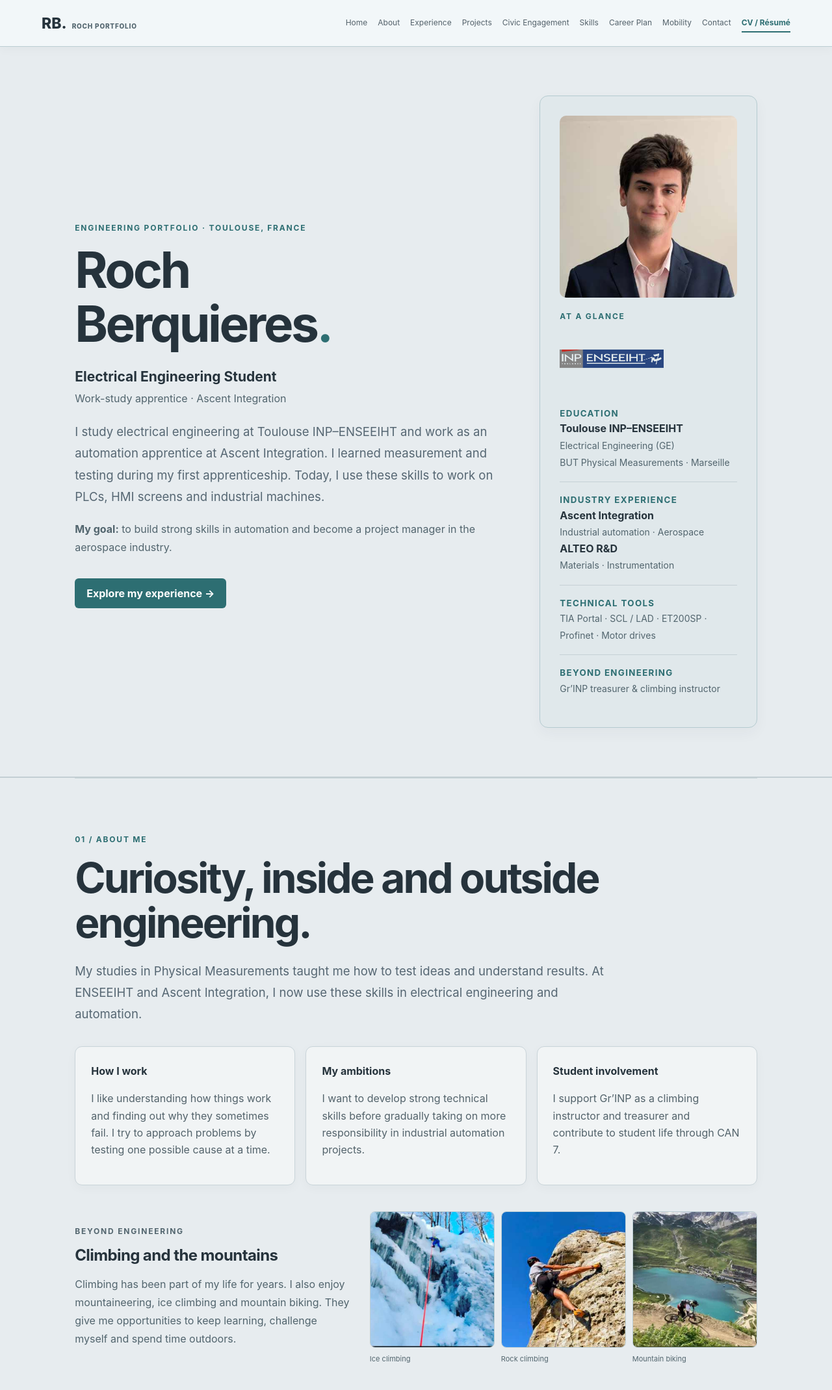
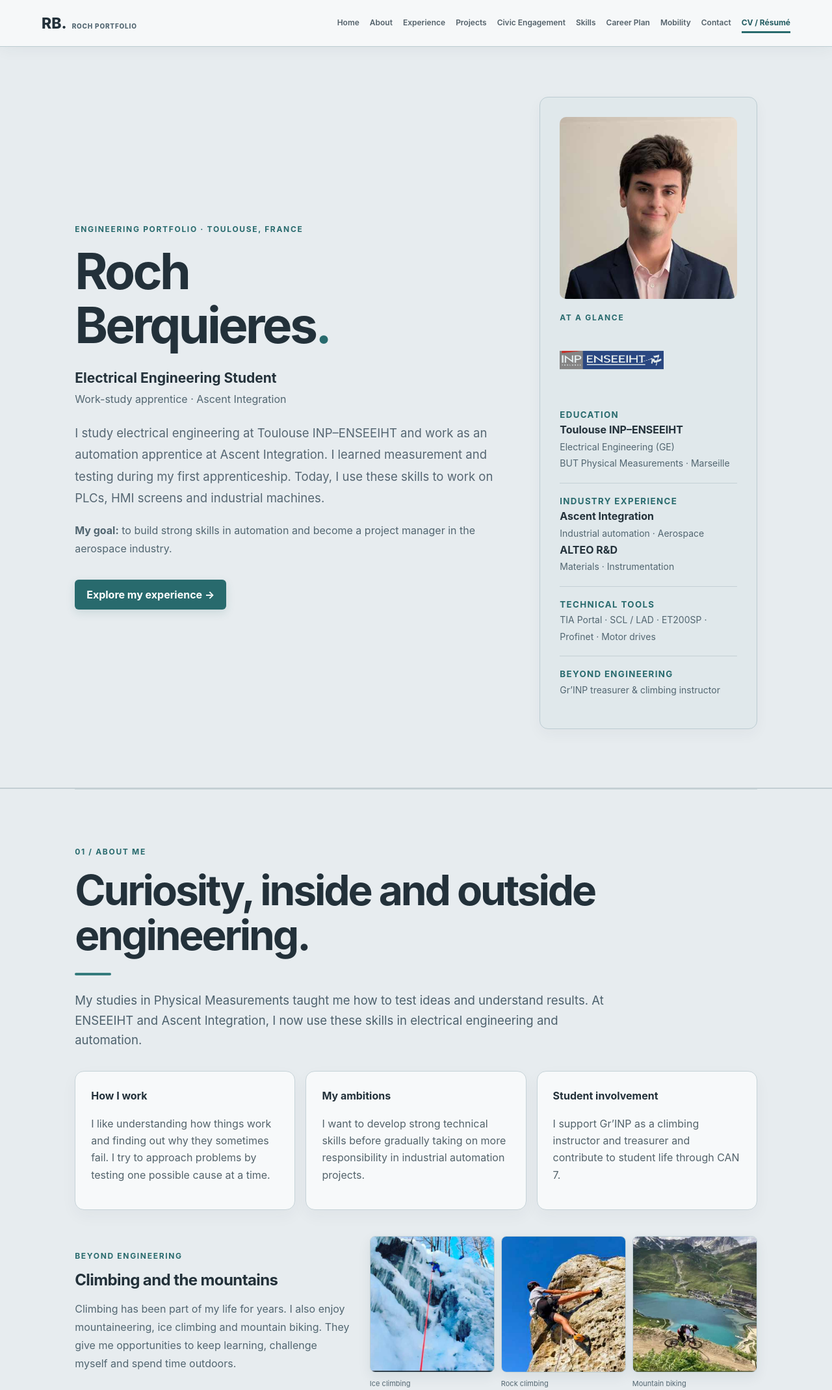
Before and after one commit to Rortuuii/roch-portfolio, a plain HTML site: page index.html in a window 1280 px wide. Shown: the top 2139 px of the page at 65% size. Drawn offline with Linux system fonts and the light colour scheme.

Commit message:
Polish portfolio with restrained gray theme, clearer typography and softer cards

```diff
--- a/index.html
+++ b/index.html
@@ -268,6 +268,31 @@ section:nth-child(3n) .card,
 .nas-fusion-figure a{display:block;width:100%;cursor:zoom-in}
 .nas-fusion-figure img{display:block;width:100%;height:auto;max-height:480px;object-fit:contain;border-radius:9px;border:1px solid #cbd3d7;background:#eef0f1}
 .nas-fusion-figure a:focus-visible{outline:3px solid var(--accent);outline-offset:3px}
+
+:root{--bg:#e7ecef;--panel:#f6f8f9;--line:#c4d0d5;--ink:#23313a;--accent:#286a6d;--muted:#526671}
+body{background:#e7ecef}
+header{background:rgba(246,248,249,.97);border-bottom:1px solid #bdcdd2;box-shadow:0 4px 22px rgba(30,52,62,.05)}
+nav a{transition:color .2s,border-color .2s;font-weight:600}
+nav a.active{color:#235c61;border-bottom:3px solid #286a6d}
+main>section,main>section#home,main>section#about,main>section#experience,main>section#projects,main>section#civic,main>section#skills,main>section#career,main>section#mobility,main>section#contact,main>section#cv{background:#e7ecef}
+main>section:nth-child(2n){background:#ebeff1}
+main>section{border-bottom:1px solid #c3cfd4;box-shadow:none;padding-top:clamp(65px,6vw,98px);padding-bottom:clamp(70px,7vw,105px)}
+.container{max-width:1130px}
+section .kicker{letter-spacing:.14em;color:#286a6d}
+section h1{letter-spacing:-.048em}
+section .container>h1:after{content:"";display:block;width:56px;height:4px;border-radius:2px;background:#347b7c;margin-top:24px}
+section .container>.lead{max-width:820px;color:#4d616d;line-height:1.66}
+section .card,section:nth-child(3n) .card,.case-study,.contact-card,.uni,.civic-cards .card{background:#f7f9fa;border:1px solid #c6d3d8;box-shadow:0 9px 24px rgba(35,54,62,.045);border-radius:14px}
+section .card,section:nth-child(3n) .card,.contact-card,.uni{transition:transform .2s ease,box-shadow .2s ease,border-color .2s ease}
+@media(hover:hover){section .card:hover,.contact-card:hover,.uni:hover{transform:translateY(-3px);border-color:#9abcc0;box-shadow:0 16px 29px rgba(35,54,62,.075)}}
+.btn{background:#286a6d;box-shadow:0 5px 14px rgba(40,106,109,.15);transition:transform .2s,background .2s}.btn:hover{background:#215b5f;transform:translateY(-2px)}
+.factbox{background:#e0e8eb;border-color:#bcccd2}
+.role{border-top:1px solid #c0cfd4}.step{border-bottom:1px solid #cbd6da}
+.feeder-hardware,.nas-hardware{background:#edf1f2}
+.feeder-application,.nas-services{background:#e2e9ec}
+.feeder-application .feeder-app-media,.nas-figure{background:#e5ebed}
+.photo-story img,.outdoor-photos img{box-shadow:0 7px 19px rgba(31,50,60,.08)}
+@media(max-width:700px){main>section{padding-top:56px;padding-bottom:65px}.hero-grid{gap:28px}}
 </style></head><body>
 <header><a href="#home" class="logo">RB.<span>ROCH PORTFOLIO</span></a><nav><a href="#home">Home</a><a href="#about">About</a><a href="#experience">Experience</a><a href="#projects">Projects</a><a href="#civic">Civic Engagement</a><a href="#skills">Skills</a><a href="#career">Career Plan</a><a href="#mobility">Mobility</a><a href="#contact">Contact</a><a href="#cv">CV / Résumé</a></nav></header>
 <main>
```
